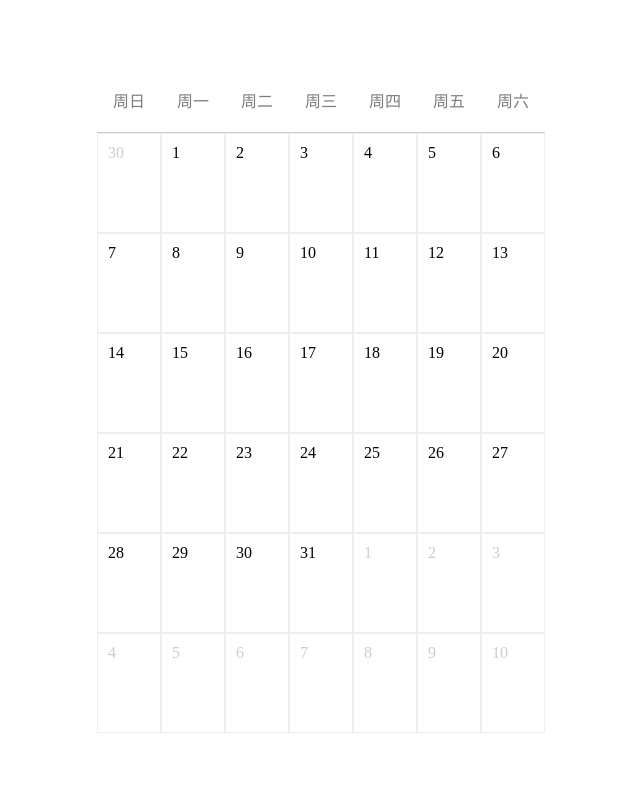
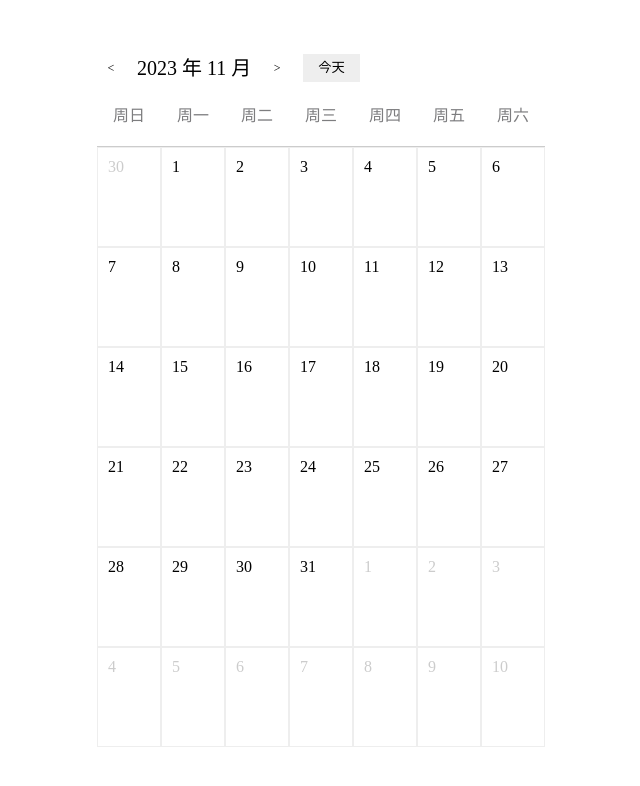
Before and after one commit to XieZongChen/practice-react, a React (Vite) app: page / in a window 1280 px wide. Shown: the top 786 px of the page, without its empty margins (319-959 px from the left). Built offline with nearby package versions, Linux system fonts and the light colour scheme.

Commit message:
feat: 添加 header

```diff
--- /dev/null
+++ b/src/components/calendar/Header.tsx
@@ -0,0 +1,14 @@
+function Header() {
+  return (
+    <div className='calendar-header'>
+      <div className='calendar-header-left'>
+        <div className='calendar-header-icon'>&lt;</div>
+        <div className='calendar-header-value'>2023 年 11 月</div>
+        <div className='calendar-header-icon'>&gt;</div>
+        <button className='calendar-header-btn'>今天</button>
+      </div>
+    </div>
+  );
+}
+
+export default Header;
--- a/src/components/calendar/index.scss
+++ b/src/components/calendar/index.scss
@@ -34,3 +34,52 @@
     }
   }
 }
+
+.calendar-header {
+  &-left {
+    display: flex;
+    align-items: center;
+
+    height: 28px;
+    line-height: 28px;
+  }
+
+  &-value {
+    font-size: 20px;
+  }
+
+  &-btn {
+    background: #eee;
+    cursor: pointer;
+    border: 0;
+    padding: 0 15px;
+    line-height: 28px;
+
+    &:hover {
+      background: #ccc;
+    }
+  }
+
+  &-icon {
+    width: 28px;
+    height: 28px;
+
+    line-height: 28px;
+
+    border-radius: 50%;
+    text-align: center;
+    font-size: 12px;
+
+    user-select: none;
+    cursor: pointer;
+
+    margin-right: 12px;
+    &:not(:first-child) {
+      margin: 0 12px;
+    }
+
+    &:hover {
+      background: #ccc;
+    }
+  }
+}
--- a/src/components/calendar/index.tsx
+++ b/src/components/calendar/index.tsx
@@ -1,6 +1,7 @@
 import { Dayjs } from 'dayjs';
 import MonthCalendar from './MonthCalendar';
 import './index.scss';
+import Header from './Header';
 
 export interface CalendarProps {
   value: Dayjs;
@@ -9,6 +10,7 @@
 function Calendar(props: CalendarProps) {
   return (
     <div className='calendar'>
+      <Header />
       <MonthCalendar {...props} />
     </div>
   );
```
